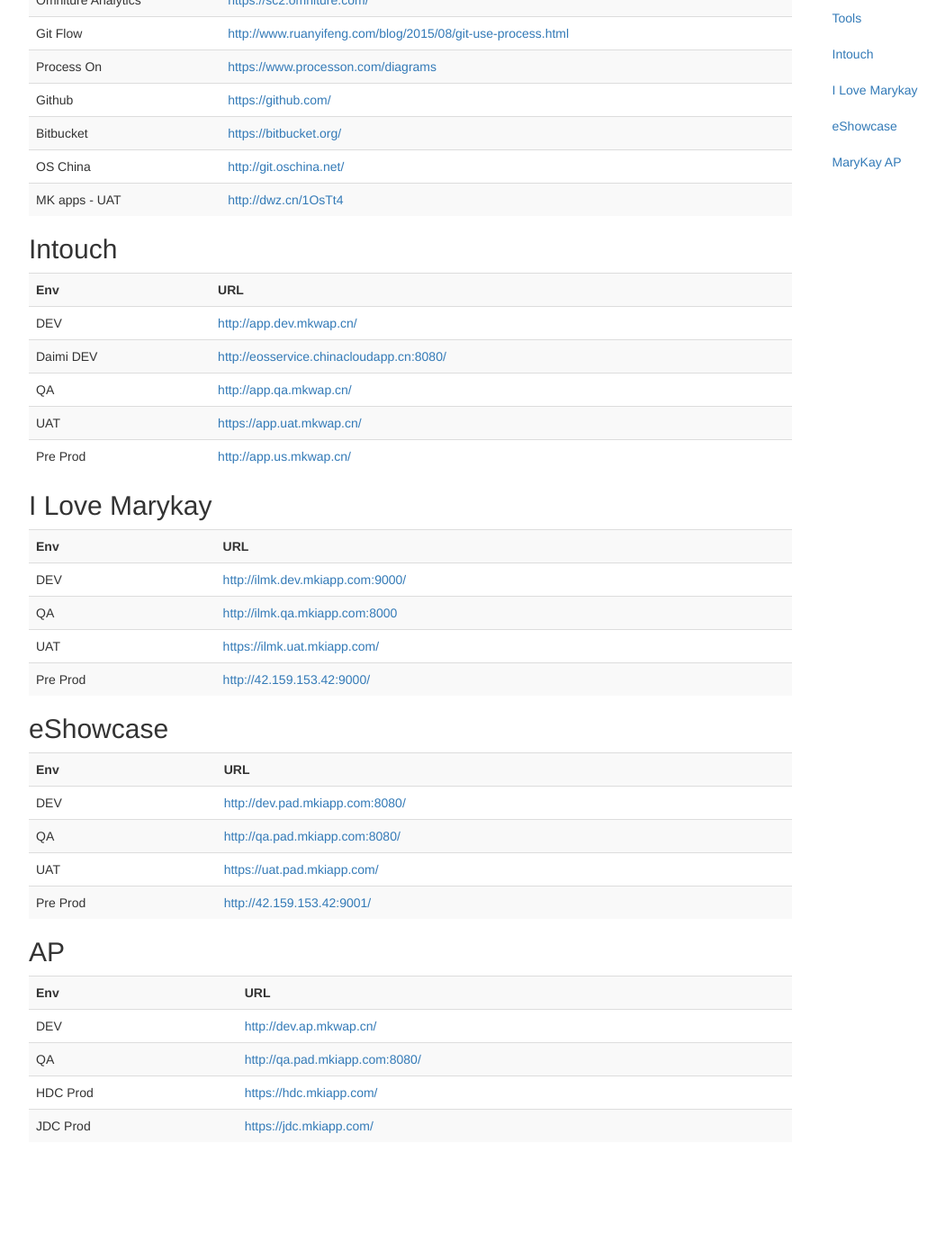
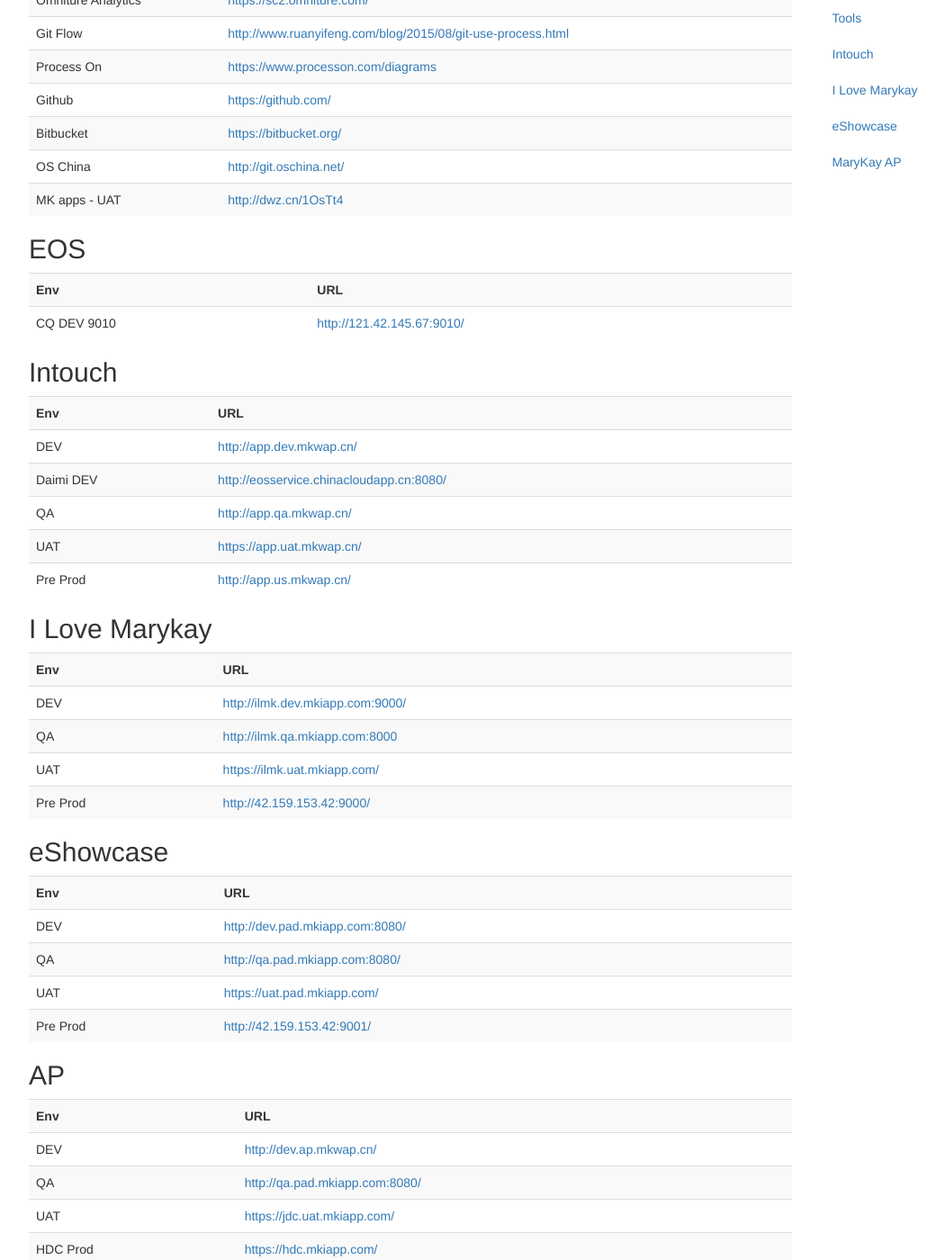
Before and after one commit to risezhang/risezhang.github.io, a Jekyll site: the page static/index.html, which Jekyll copies as it is, in a window 1280 px wide and 1400 px high, scrolled down 378 px. Shown: the whole window at 90% size, without its empty margins (38-1088 px from the left). Built offline with Jekyll 4.4.1, drawn with Linux system fonts in a browser that asks for light colours; nearby versions of some CDN libraries; before the commit the page ends 1667 px from its top, so only the background shows below that.

Commit message:
add new link of eos

```diff
--- a/static/index.html
+++ b/static/index.html
@@ -87,6 +87,20 @@
 							<td><a href="http://dwz.cn/1OsTt4">http://dwz.cn/1OsTt4</a></td>
 						</tr>
 					</table>
+
+          <!-- intouch -->
+          <h2><a name="Other EOS"></a>
+            EOS </h2>
+          <table class="table table-striped table-hover">
+              <tr>
+                <th>Env</th>
+                <th>URL</th>
+              </tr>
+              <tr>
+                <td>CQ DEV 9010</td>
+                <td><a href="">http://121.42.145.67:9010/</a></td>
+              </tr>
+          </table>
 
 					<!-- intouch -->
 					<h2><a name="intouch"></a>
@@ -183,6 +197,10 @@
                                                         <td><a href="">http://qa.pad.mkiapp.com:8080/</a></td>
                                                 </tr>
                                                 <tr>
+                                                        <td>UAT</td>
+                                                        <td><a href="">https://jdc.uat.mkiapp.com/</a></td>
+                                                </tr>
+                                                <tr>
                                                         <td>HDC Prod</td>
                                                         <td><a href="">https://hdc.mkiapp.com/</a></td>
                                                 </tr>
```
